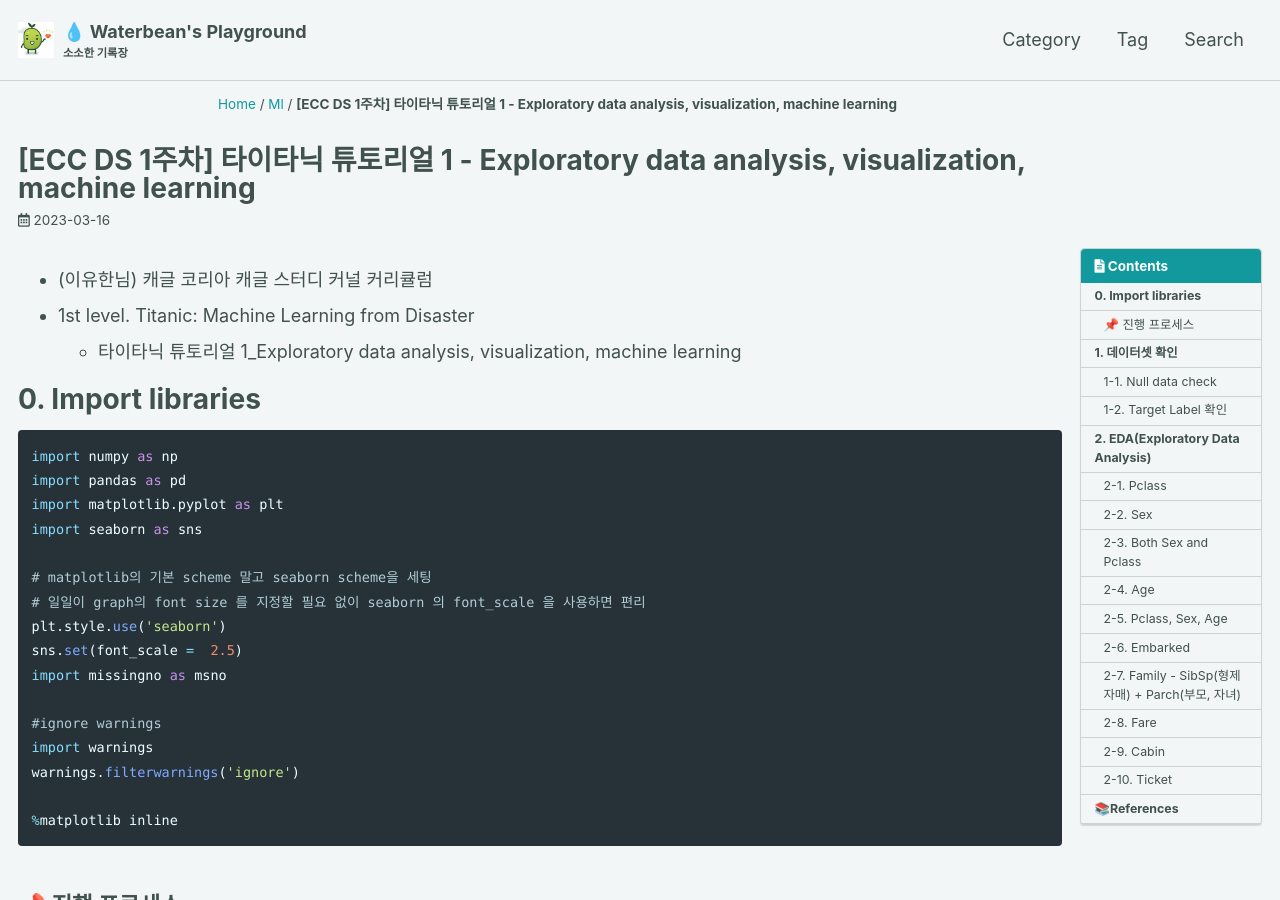
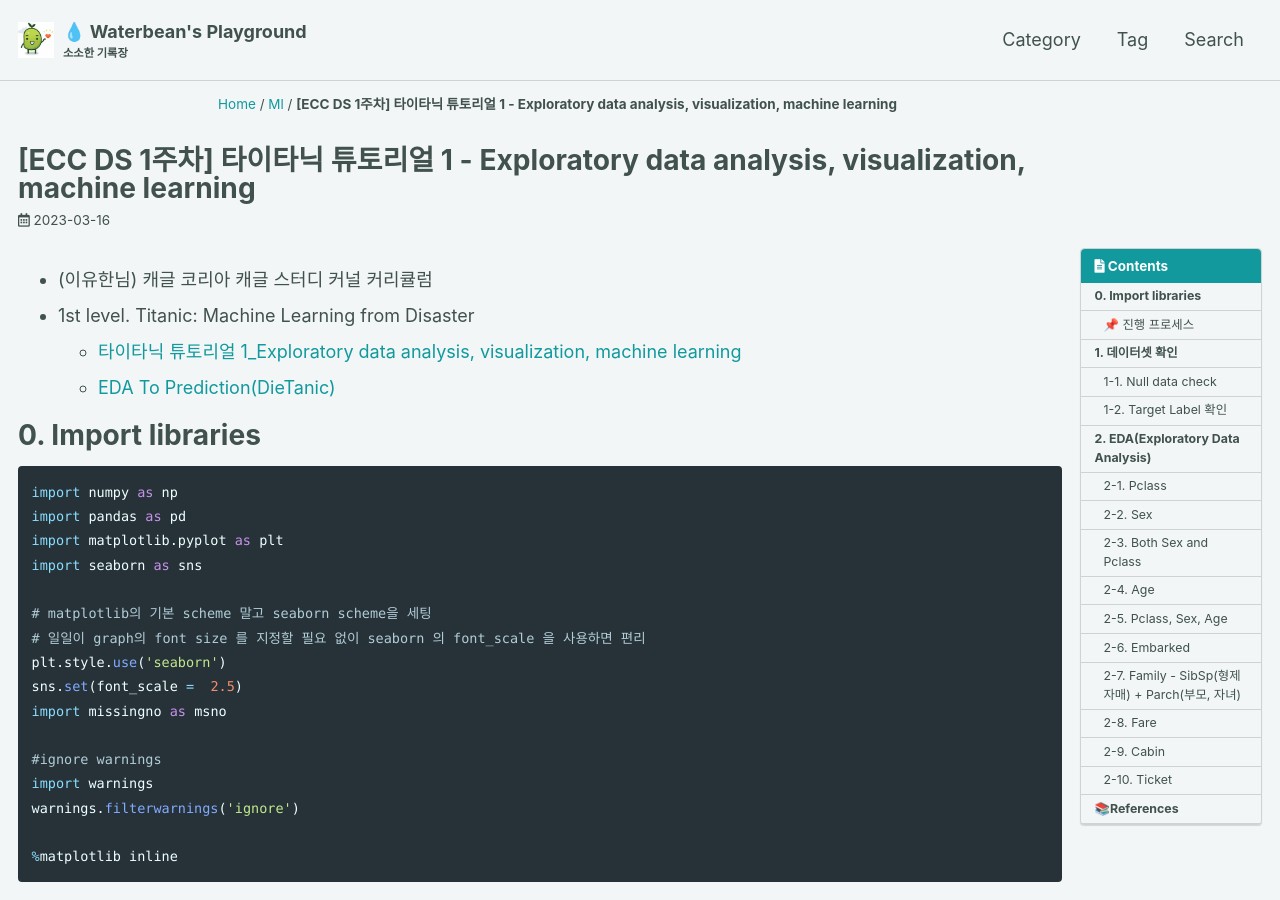
Before and after one commit to chasubeen/chasubeen.github.io, a Jekyll site: the page built from _posts/2023-03-16-titanic1_Step 1.md, in a window 1280 px wide and 900 px high. Built offline with Jekyll 4.4.1, drawn with Linux system fonts in a browser that asks for light colours; cached includes are drawn as plain includes.

Commit message:
Added hyperlinks

```diff
--- a/_posts/2023-03-16-titanic1_Step 1.md
+++ b/_posts/2023-03-16-titanic1_Step 1.md
@@ -82,7 +82,8 @@ author_profile: false
 
 - 1st level. Titanic: Machine Learning from Disaster
 
-  - 타이타닉 튜토리얼 1_Exploratory data analysis, visualization, machine learning
+  - [타이타닉 튜토리얼 1_Exploratory data analysis, visualization, machine learning]("https://chasubeen.github.io/ml/titanic1_Step-1/")
+  - [EDA To Prediction(DieTanic)]("https://chasubeen.github.io/ml/titanic1_Step-2/")
 
 
 # **0. Import libraries**
```
